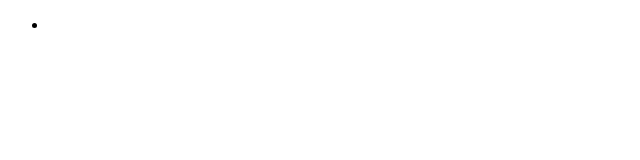
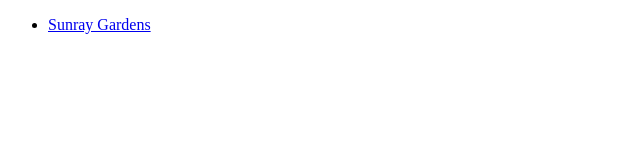
Before and after one commit to CurbaiCode/curbaicode.github.io, a plain HTML site: page index.html in a window 1280 px wide. Shown: the whole page, without its empty margins (0-640 px from the left). Drawn offline with Linux system fonts and the light colour scheme.

Commit message:
Update index.html

```diff
--- a/index.html
+++ b/index.html
@@ -10,7 +10,7 @@
       <header>
         <nav>
           <ul>
-            <li><a href="#"></a></li>
+            <li><a href="#">Sunray Gardens</a></li>
           </ul>
         </nav>
       </header>
```
